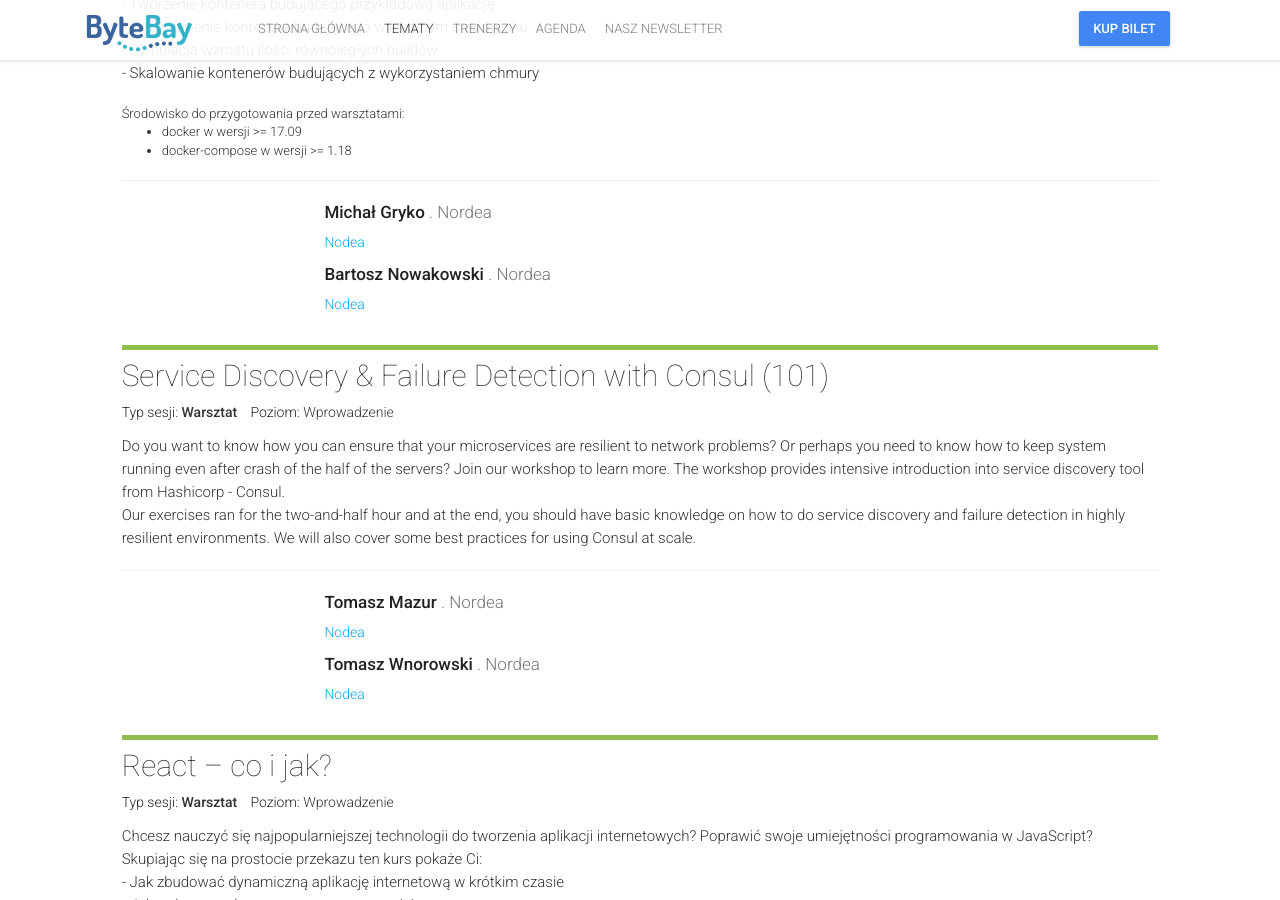
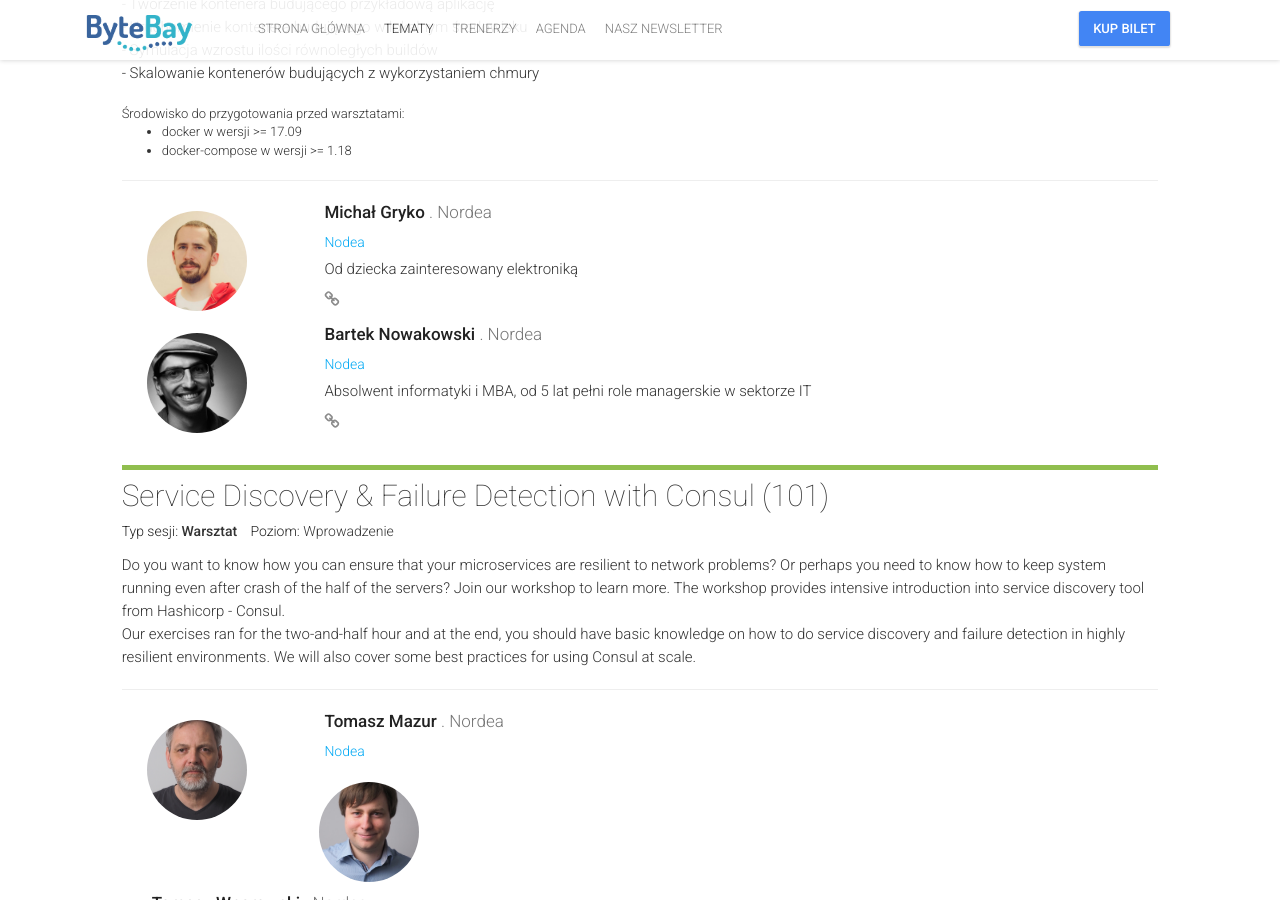
Before and after one commit to 42patterns/bytebay-website, a Jekyll site: the page built from sessions.html, in a window 1280 px wide and 900 px high, scrolled down 12971 px. Built offline with Jekyll 4.4.1, drawn with Linux system fonts in a browser that asks for light colours; nearby versions of some CDN libraries; comment, search, counter and statistics services are not loaded.

Commit message:
Speakerzy Nordea

```diff
--- a/_data/speakers.yml
+++ b/_data/speakers.yml
@@ -393,21 +393,30 @@
   name: "Michał"
   surname: "Gryko"
   company: "Nordea"
+  thumbnailUrl: "michal_gryko.jpg"
+  bio: "Od dziecka zainteresowany elektroniką. Często rozkładałem rzeczy na części aby sprawdzić jak działają. Absolwent Elektroniki na Politechnice Gdańskiej, od 12 lat pracuję jako ... (tu wstaw aktualny buzzword określający sysadmina). Obecnie zatrudniony jako senior Site Reliability Engineer w Nordea Trading Technology. "
   ribbon:
     - {abbr: "Nordea", title: "Nodea", url: "http://nordea.pl/it"}
+  social:
+    - {name: "site", link: "https://justdoit.tech"}
 
 
 - id: 36
-  name: "Bartosz"
+  name: "Bartek"
   surname: "Nowakowski"
   company: "Nordea"
+  thumbnailUrl: "bartek_nowakowski.jpg"
+  bio: "Absolwent informatyki i MBA, od 5 lat pełni role managerskie w sektorze IT. Pracował w firmach o różnej wielkości: od małych startupów po korporacje, które zajmowały się różnymi dziedzinami IT (firmware, sterowniki sprzętu, mobile, eCommerce, social media, big data, rynki finansowe). Aktualnie Java developer w Nordea Capital Markets dostarczającym narzędzia dla rynków finansowych. Zaangażowany w organizację Trójmiejskiego Java User Group. Interesuje się ekonomią behawioralną i psychologią."
   ribbon:
     - {abbr: "Nordea", title: "Nodea", url: "http://nordea.pl/it"}
+  social:
+    - {name: "site", link: "http://bnowakowski.pl/"}
 
 - id: 37
   name: "Tomasz"
   surname: "Mazur"
   company: "Nordea"
+  thumbnailUrl: "tomasz_mazur.jpg"
   ribbon:
     - {abbr: "Nordea", title: "Nodea", url: "http://nordea.pl/it"}
 
@@ -415,6 +424,7 @@
   name: "Tomasz"
   surname: "Wnorowski"
   company: "Nordea"
+  thumbnailUrl: "tomasz_wnorowski.jpg"
   ribbon:
     - {abbr: "Nordea", title: "Nodea", url: "http://nordea.pl/it"}
 
```
Also changed, not shown: img/people/bartek_nowakowski.jpg (added), img/people/michal_gryko.jpg (added), img/people/tomasz_mazur.jpg (added), img/people/tomasz_wnorowski.jpg (added).
